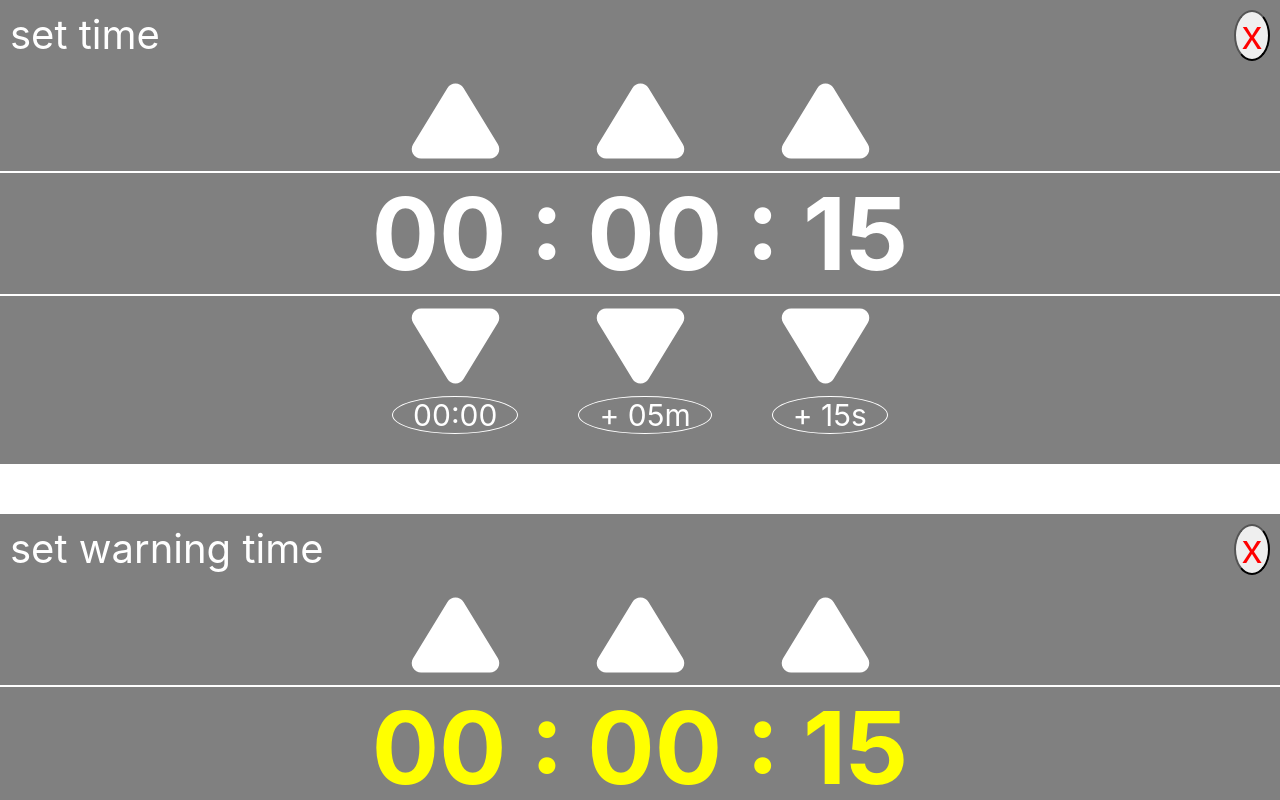
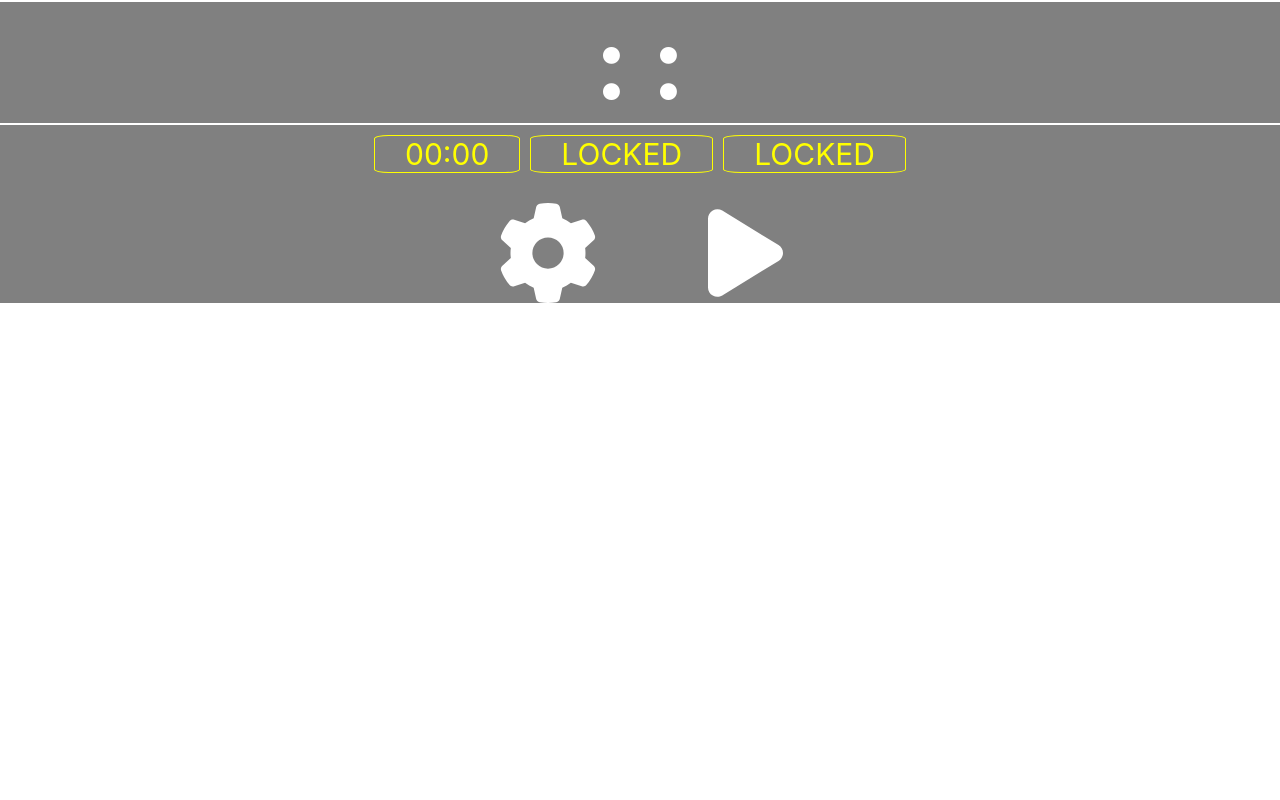
Before and after one commit to thangoke/timer, a React (Create React App) app: page / in a window 1280 px wide. Shown: the top 800 px of the page. Built offline with nearby package versions, Linux system fonts and the light colour scheme.

Commit message:
screen navigation

```diff
--- a/src/App.tsx
+++ b/src/App.tsx
@@ -3,32 +3,39 @@ import './App.css';
 import TimerSetup from './component/TimerSetup';
 
 import { library } from '@fortawesome/fontawesome-svg-core'
-import { faCheckSquare, faCoffee, faPlay, faPause } from '@fortawesome/free-solid-svg-icons'
+import { faCheckSquare, faCoffee, faPlay, faPause, faCog } from '@fortawesome/free-solid-svg-icons'
 import Timer from './component/Timer';
+import HomeScreen from './component/HomeScreen';
 
-library.add(faCheckSquare, faCoffee, faPlay, faPause);
+library.add(faCheckSquare, faCoffee, faPlay, faPause, faCog);
 
 function App() {
-  let [currentScreen, setCurrentScreen] = useState("setup");
+  let [currentScreen, setCurrentScreen] = useState("home");
 
   let [hour, setHour] = useState("00");
   let [minute, setMinute] = useState("00");
   let [second, setSecond] = useState("15");
 
   const handleSetupClose = () => {
-    setCurrentScreen("timer");
+    setCurrentScreen("home");
     setHour(localStorage.getItem("thangoke.timer/hour") || "00");
     setMinute(localStorage.getItem("thangoke.timer/minute") || "00");
     setSecond(localStorage.getItem("thangoke.timer/second") || "15");
   }
 
+  const handleOnChangeScreen = (screen: string) => {
+    setCurrentScreen(screen);
+  }
+
   return (
     <div className="App">
+      {currentScreen === "home" && <HomeScreen setupFor="" title="Home" timeColor="white" onChangeScreen={(screen: string) => handleOnChangeScreen(screen)} />}
+
       {currentScreen === "setup" && <TimerSetup setupFor="" title="set time" timeColor="white" onClose={() => handleSetupClose()} />}
-      <div style={{ marginTop: "50px", marginBottom: "50px" }}></div>
-      {currentScreen === "setup" && <TimerSetup setupFor="alarm" title="set warning time" timeColor="yellow" onClose={() => handleSetupClose()} />}
-      <div style={{ marginTop: "50px", marginBottom: "50px" }}></div>
-      {currentScreen === "timer" && <Timer hour={hour} minute={minute} second={second} />}
+
+      {currentScreen === "setupAlarm" && <TimerSetup setupFor="alarm" title="set warning time" timeColor="yellow" onClose={() => handleSetupClose()} />}
+
+      {currentScreen === "timer" && <HomeScreen hour={hour} minute={minute} second={second} />}
     </div>
 
   );
--- /dev/null
+++ b/src/component/HomeScreen.tsx
@@ -0,0 +1,111 @@
+import StyleSheetHolder from "../type/StyleSheetHolder"
+import { useEffect, useState } from "react"
+import PlayPauseButton from "./PlayPauseButton";
+import { FontAwesomeIcon } from "@fortawesome/react-fontawesome";
+
+export default function HomeScreen({ hour, minute, second, onChangeScreen }: any) {
+    let [currStatus, setCurrStatus] = useState("pause");
+
+    let [currHour, setCurrHour] = useState(hour);
+    let [currMinute, setCurrMinute] = useState(minute);
+    let [currSecond, setCurrSecond] = useState(second);
+
+    let [totalSeconds, setTotalSeconds] = useState(Number(currHour) * 3600 + Number(minute) * 60 + Number(second));
+
+    useEffect(() => {
+        const interval = setInterval(() => {
+            console.log(currStatus)
+            if (currStatus !== "pause") {
+                if (totalSeconds > 0) {
+                    setTotalSeconds(totalSeconds - 1);
+                };
+
+                let remain = totalSeconds;
+
+                let h = Math.floor(remain / 3600);
+                if (h < 10) {
+                    setCurrHour('0' + h);
+                } else {
+                    setCurrHour('' + h);
+                }
+                remain -= h * 3600;
+
+                let m = Math.floor(remain / 60);
+                if (m < 10) {
+                    setCurrMinute('0' + m);
+                } else {
+                    setCurrMinute('' + m);
+                }
+                remain -= m * 60;
+
+                let s = remain;
+                if (s < 10) {
+                    setCurrSecond('0' + s);
+                } else {
+                    setCurrSecond('' + s);
+                }
+            }
+        }, 1000);
+        return () => clearInterval(interval);
+    }, [currStatus, totalSeconds]);
+
+    const handleStatusChange = (status: string) => {
+        console.log("receive status", status);
+        setCurrStatus(status);
+    }
+
+    return <div style={styles.timerSetupContainer}>
+        <div style={styles.timerElement} onClick={() => onChangeScreen("setup")}>{currHour} : {currMinute} : {currSecond}</div>
+        <div style={styles.alarmContainer}>
+            <div style={styles.alarmButton} onClick={() => onChangeScreen("setupAlarm")}>00:00</div>
+            <div style={styles.alarmButton} onClick={() => { }}>LOCKED</div>
+            <div style={styles.alarmButton} onClick={() => { }}>LOCKED</div>
+        </div>
+        <div style={styles.timerAdjustContainer}>
+            <FontAwesomeIcon
+                icon={"cog"}
+                style={{ color: "white", fontWeight: "bold", fontSize: "100px", marginLeft: "55px", marginRight: "55px" }}
+            />
+            <PlayPauseButton onStatusChange={(status: string) => handleStatusChange(status)} />
+        </div>
+    </div>
+}
+
+const styles: StyleSheetHolder = {
+    timerSetupContainer: {
+        display: "flex",
+        flexDirection: "column",
+        background: "gray",
+    },
+    timerAdjustContainer: {
+        display: "flex",
+        flexDirection: "row",
+        justifyContent: "center",
+    },
+    timerElement: {
+        color: "white",
+        fontWeight: "bold",
+        fontSize: "100px",
+        borderTop: "2px solid white",
+        borderBottom: "2px solid white",
+        userSelect: "none",
+    },
+    alarmContainer: {
+        display: "flex",
+        flexDirection: "row",
+        justifyContent: "center",
+        marginBottom: "30px",
+    },
+    alarmButton: {
+        color: "yellow",
+        fontSize: "30px",
+        marginLeft: "5px",
+        marginRight: "5px",
+        marginTop: "10px",
+        border: "1px solid",
+        borderRadius: "10%",
+        paddingLeft: "30px",
+        paddingRight: "30px",
+        userSelect: "none",
+    }
+}
```
